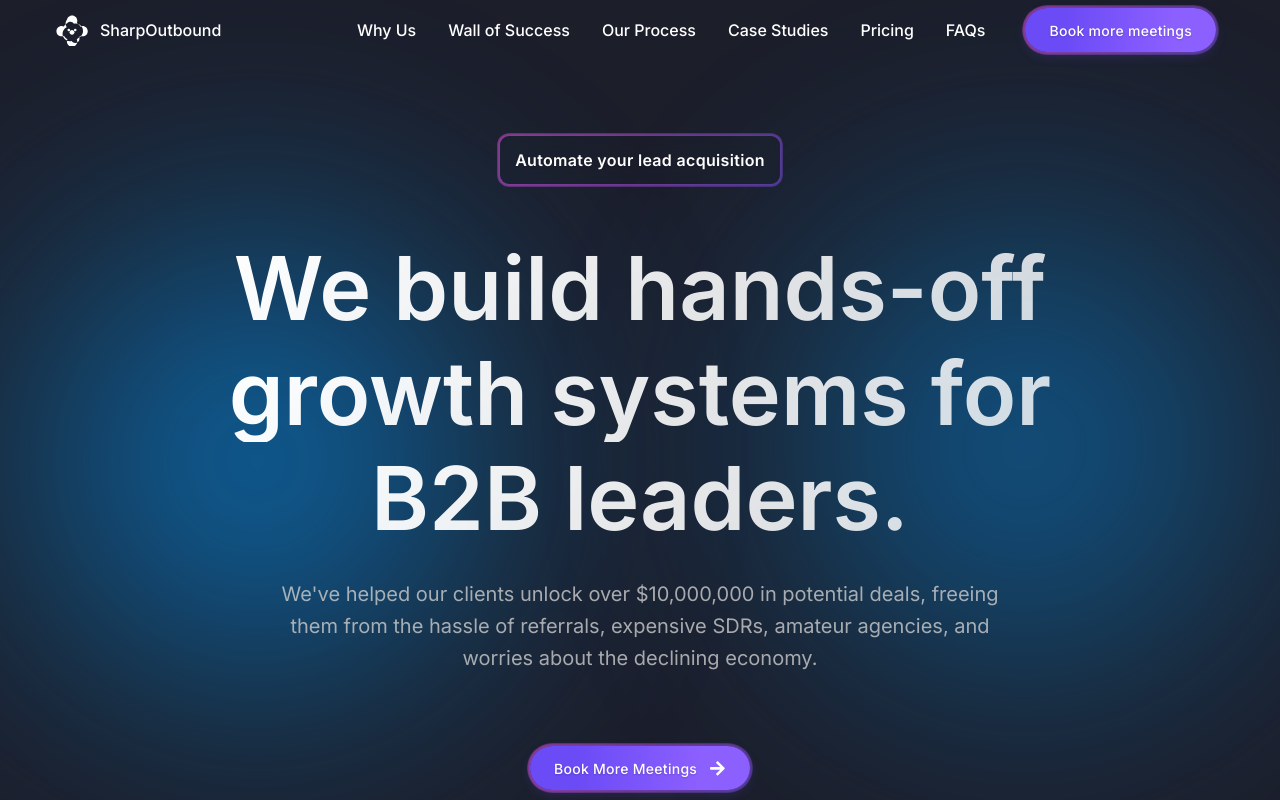
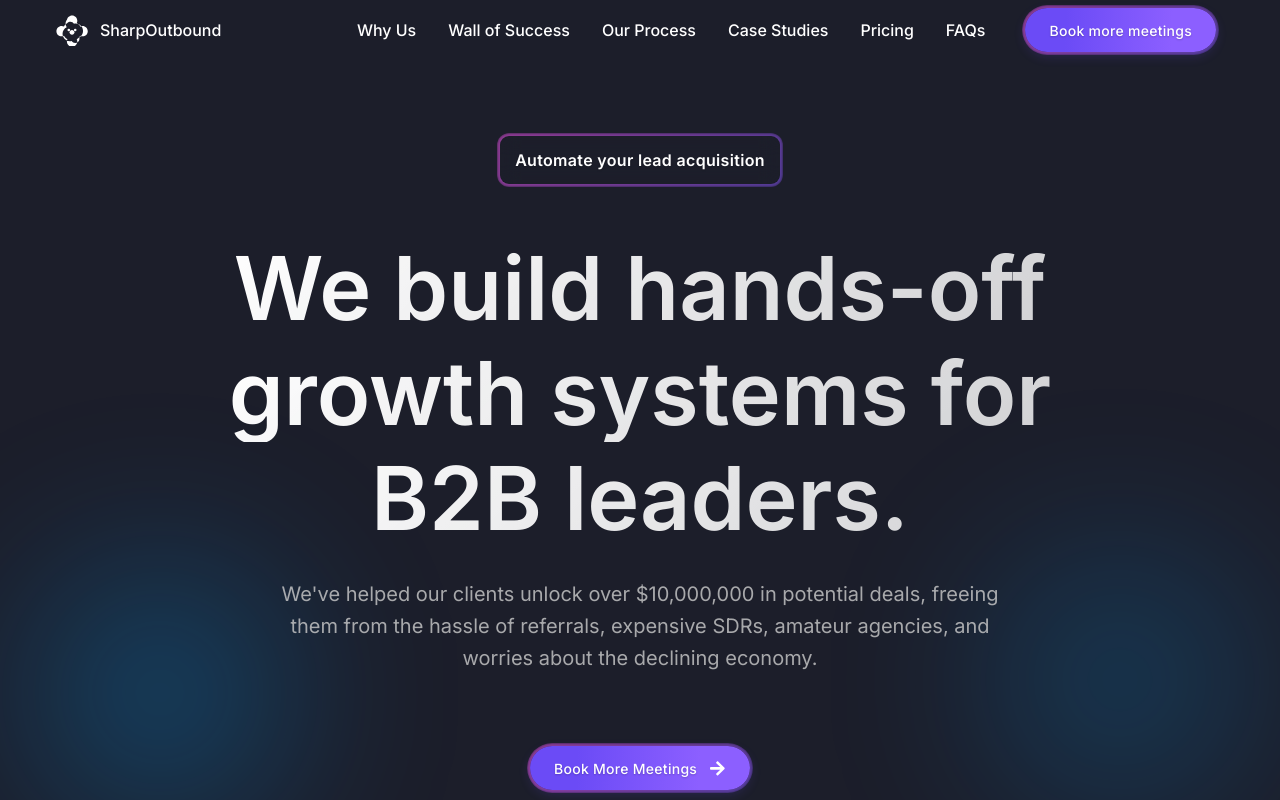
Before and after one commit to Rajje93/SharpOutbound, a React (Vite) app: page / in a window 1280 px wide. Shown: the top 800 px of the page. Built offline with nearby package versions, Linux system fonts and the light colour scheme.

Commit message:
Fix: Adjust ONLY mobile orb styles for better visibility

```diff
--- a/src/App.css
+++ b/src/App.css
@@ -155,12 +155,10 @@ body {
 /* Main background orbs */
 .background-orbs {
   position: fixed;
-  top: 0;
-  left: 0;
-  right: 0;
-  bottom: 0;
+  inset: 0;
   width: 100%;
   height: 100vh;
+  overflow: hidden;
   pointer-events: none;
   z-index: 0;
 }
@@ -169,34 +167,33 @@ body {
 .background-orbs::after {
   content: '';
   position: absolute;
-  width: 60vw;
-  height: 60vw;
+  width: 35vw;  /* Back to original size */
+  height: 35vw;
   border-radius: 50%;
-  filter: blur(120px);
-  opacity: 0.8;
-}
-
-.background-orbs::before {
-  top: 10%;
-  left: -10%;
-  background: radial-gradient(
-    circle at center,
-    rgba(0, 157, 255, 1) 0%,
-    transparent 60%
-  );
-  animation: float 6s ease-in-out infinite;
-}
-
-.background-orbs::after {
-  top: 10%;
-  right: -10%;
+  filter: blur(80px);
+  opacity: 0.5;
   background: radial-gradient(
     circle at center,
     rgba(0, 157, 255, 0.8) 0%,
     transparent 60%
   );
   animation: float 6s ease-in-out infinite;
+}
+
+.background-orbs::before {
+  bottom: -15%;
+  left: -5%;
+}
+
+.background-orbs::after {
+  bottom: -15%;
+  right: -5%;
   animation-delay: -3s;
+  background: radial-gradient(
+    circle at center,
+    rgba(0, 157, 255, 0.6) 0%,
+    transparent 60%
+  );
 }
 
 @keyframes float {
@@ -208,13 +205,24 @@ body {
   }
 }
 
-/* Mobile styles */
+/* ONLY change the mobile styles */
 @media (max-width: 768px) {
-  .background-orbs::before,
+  .background-orbs::before {
+    width: 45vw;
+    height: 45vw;
+    top: 20%;  /* Move to top section */
+    left: -10%;
+    opacity: 0.7;
+    filter: blur(100px);
+  }
+
   .background-orbs::after {
-    width: 80vw;
-    height: 80vw;
-    filter: blur(140px);
+    width: 45vw;
+    height: 45vw;
+    top: 20%;  /* Move to top section */
+    right: -10%;
+    opacity: 0.7;
+    filter: blur(100px);
   }
 }
 
@@ -386,13 +394,6 @@ body {
     width: 100%; /* Full width on mobile */
     max-width: 300px; /* Maximum width to maintain readability */
     margin: 0 auto; /* Center the button */
-  }
-
-  .background-orbs::before,
-  .background-orbs::after {
-    width: 50vw; /* Larger orbs on mobile */
-    height: 50vw;
-    opacity: 0.4; /* Slightly reduced opacity */
   }
 
   .btn,
```
